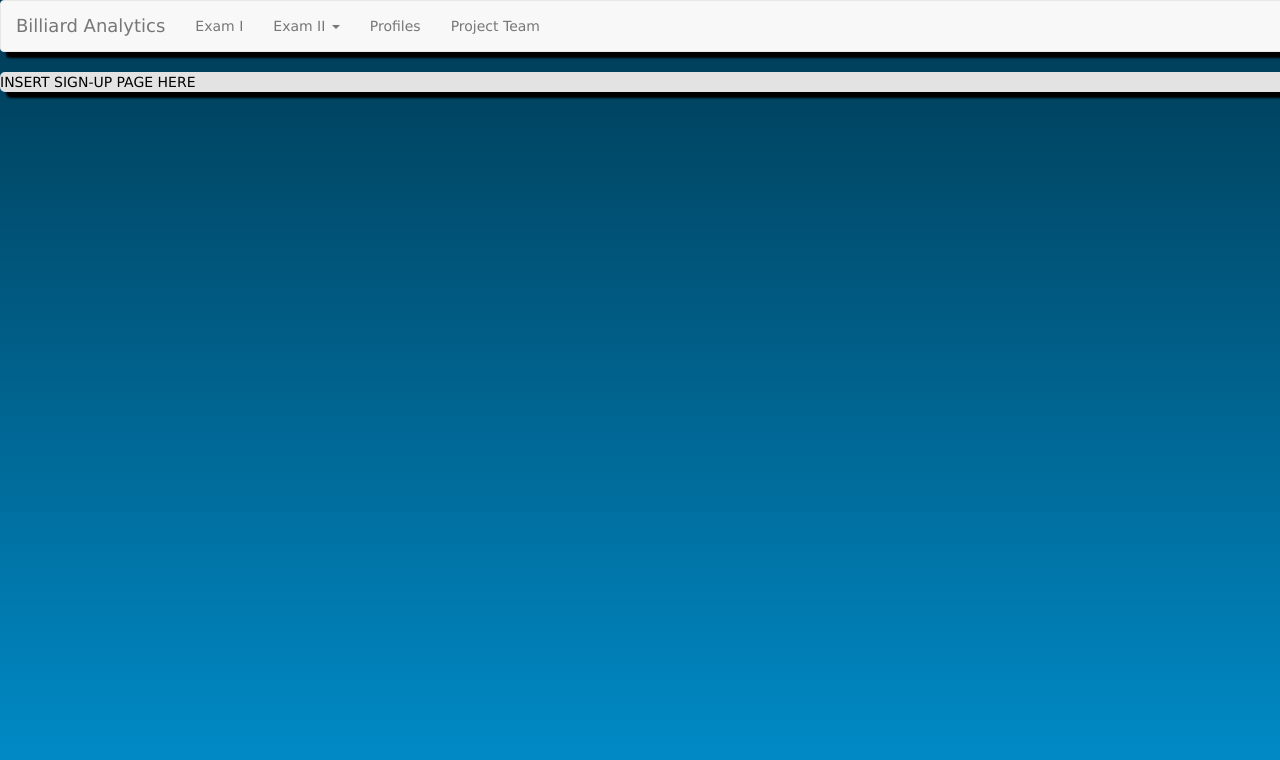
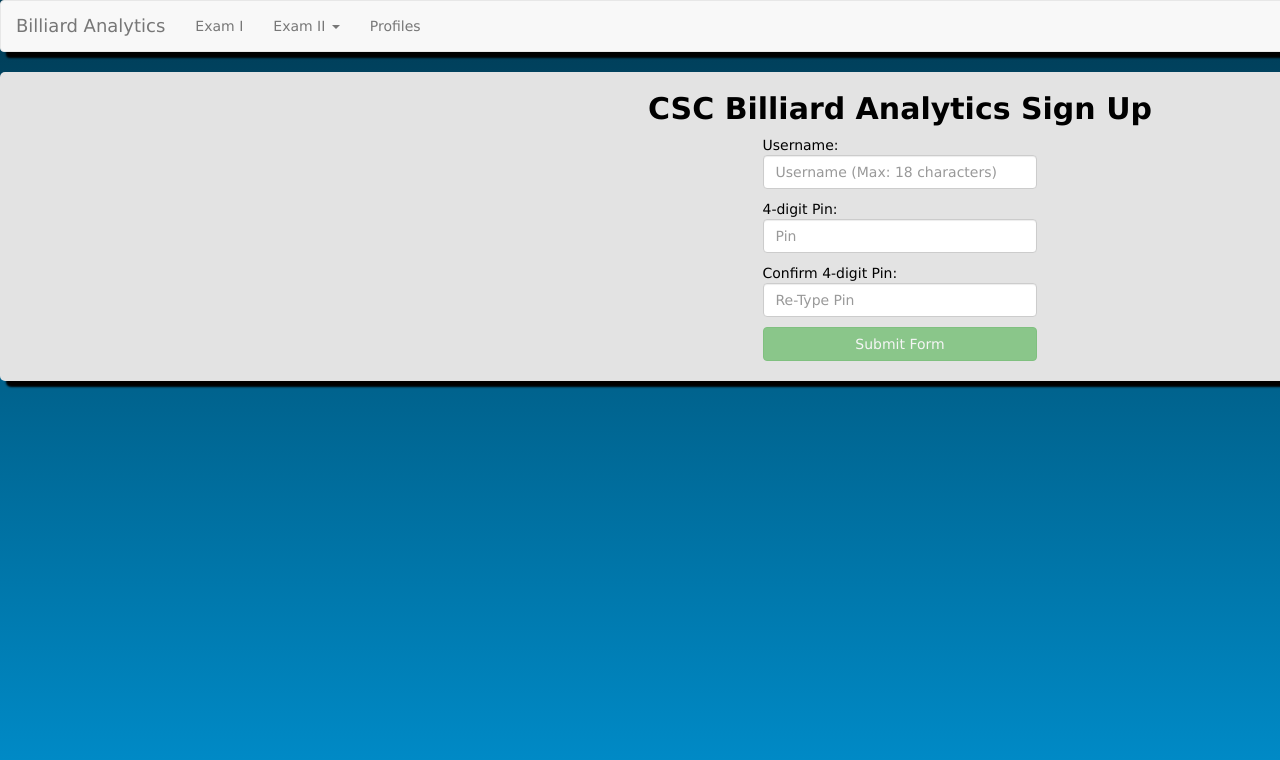
Before and after one commit to jabel3141/cs4241-Billiards, a website: page signUp.html in a window 1280 px wide. Shown: the top 760 px of the page. Drawn offline with nearby package versions, Linux system fonts and the light colour scheme; a web font is replaced by a local one.

Commit message:
setup signup page

```diff
--- a/signUp.html
+++ b/signUp.html
@@ -13,7 +13,13 @@
 	  	<link id="css" rel="stylesheet" type="text/css" href="style.css"/>
 
   		<style>
+  			.btn {
+  				width: 100%;
+  			}
 
+  			#form-box {
+  				padding-bottom: 20px;
+  			}
 
 
   		</style>
@@ -47,15 +53,15 @@
               </ul>
             </li>
             <li><a href="searchProfile.html">Profiles</a></li>
-            <li><a href="projectTeam.html">Project Team</a></li>
+
           </ul>
           <ul class="nav navbar-nav navbar-left">
 
           </ul>
           <ul class="nav navbar-nav navbar-right">
-
+          	<li><a href="signUp.html">Sign Up</a></li>
+          	<li><a href="projectTeam.html">Project Team</a></li>
             <li><a href="xtreme.html">X-Treme App</a></li>
-
             <li><a href="http://billiarduniversity.org/exams.html" target="_blank">BU Site</a></li>
 
           </ul>
@@ -65,8 +71,32 @@
 
     <div class="main">
     	<div class="row">
-        	<div id="about" class="col-sm-6">
-        		INSERT SIGN-UP PAGE HERE
+        	<div id="top-text" class="col-sm-12">
+        		<center><h2><b>CSC Billiard Analytics Sign Up</b></h2></center>
+        	</div>
+        </div>
+
+        <div class="row">
+        	<div class="col-sm-5">
+
+        	</div>
+
+        	<div id="form-box" class="col-sm-2">
+
+	        		<p>Username: <span id="userMatchAlert"></span>
+	        		<input id="username-field" type="text" maxlength="18" name="pinNum" class="form-control" placeholder="Username (Max: 18 characters)" onkeyup="checkForm()" onblur="checkUsername()"/></p>
+	        		<p>4-digit Pin:
+	        		<input id="pin-field" type="password" maxlength="4" name="pinNum" class="form-control" placeholder="Pin" onkeyup="checkForm()"/></p>
+	        		<p>Confirm 4-digit Pin: <span id="pinMatchAlert"></span>
+	        		<input id="pinConfirm-field" type="password" maxlength="4" name="pinNumConfirm" class="form-control" placeholder="Re-Type Pin" onkeyup="checkForm()"/></p>
+
+
+	        		<button id="submitBtn" type="button" class="btn btn-success" onclick="register()" disabled>Submit Form</button>
+
+        	</div>
+
+        	<div class="col-sm-5">
+
         	</div>
         </div>
 
@@ -74,6 +104,52 @@
 
 	</body>
 
+	<script>
+		var user = ""
+		var pin = ""
+		var confPin = ""
+		var userExists = false
+
+		function checkForm(){
+			user = document.getElementById('username-field').value
+			pin = document.getElementById('pin-field').value
+			confPin = document.getElementById('pinConfirm-field').value
+
+			if(!userExists && user != "" && pin == confPin && pin.length == 4){
+				document.getElementById('submitBtn').disabled = false
+			}
+
+			else{
+				document.getElementById('submitBtn').disabled = true
+			}
+
+			if(confPin.length == 4 && pin != confPin){
+				document.getElementById('pinMatchAlert').innerHTML = "Does not match!"
+			}
+			else{
+				document.getElementById('pinMatchAlert').innerHTML = ""
+			}
+		}
+
+		function checkUsername(){ //this runs when you click off of the username box
+			//insert for-loop to check "user" with names in database
+			//set userExists to true if exists
+			// AND do this
+			//document.getElementById('userMatchAlert').innerHTML = "Username is already taken!"
+			// else userExists becomes false
+			// AND do this
+			//document.getElementById('userMatchAlert').innerHTML = ""
+
+		}
+
+		function register(){
+			//What happens when you hit the 'Submit Form' Button
+			//when you press submit, do following
+			//document.getElementById('form-box').innerHTML = "<p>Thank you for registering!</p>"
+		}
+
+	</script>
+
 
 
 </html>
```
Also changed, not shown: examFundamentals.html (+2 -2 lines), examSkills.html (+3 -2 lines), examSkillsD.html (+3 -2 lines), examSkillsM.html (+3 -2 lines), index.html (+6 -4 lines), profiles.html (+5 -1 lines), projectTeam.html (+5 -1 lines), searchProfile.html (+5 -1 lines).
